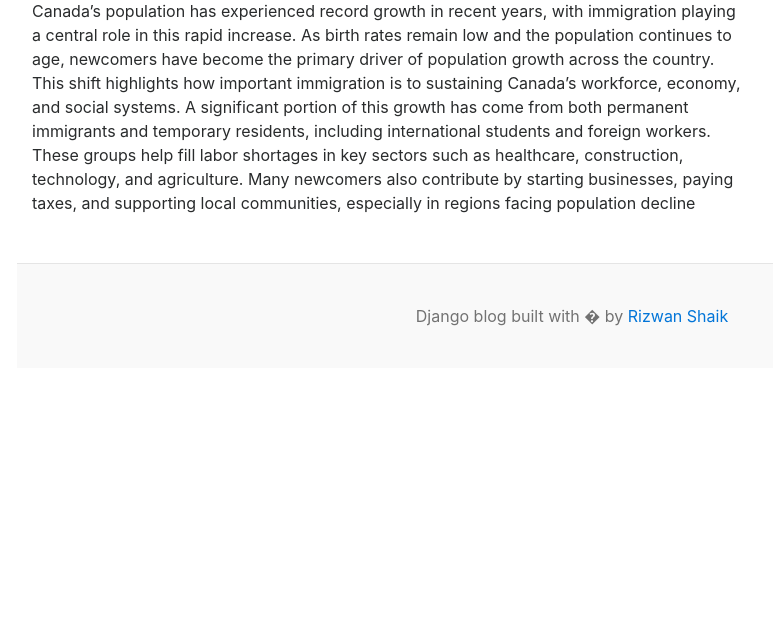
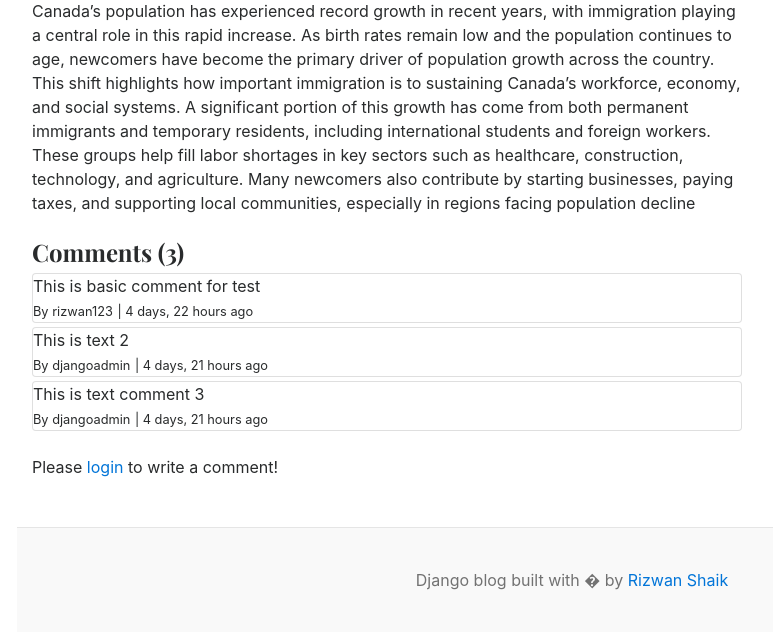
Before and after one commit to Shaikrizwan0116/django-blog, a Django app: a page that uses templates/blogs.html in a window 1280 px wide. Shown: the part 930-1562 px from the top of the page, without its empty margins (68-841 px from the left). Before the commit the page ends 1256 px from the top, so only its background shows below. Run offline with Django 5.2, Linux system fonts and the light colour scheme; data comes from the database, SQL or seed files in the repository; both versions use the stored data as it was after the commit.

Commit message:
comment feature

```diff
--- a/blog_main/views.py
+++ b/blog_main/views.py
@@ -49,7 +49,7 @@ def login(request):
             user = auth.authenticate(username=username, password=password)
             if user is not None:
                 auth.login(request, user)
-            return redirect('dashboard')
+            return redirect('home')
     form = AuthenticationForm()
     context = {
         'form': form,
--- a/blogs/admin.py
+++ b/blogs/admin.py
@@ -1,5 +1,5 @@
 from django.contrib import admin
-from .models import Category, Blog
+from .models import Category, Blog, Comment
 
 class BlogAdmin(admin.ModelAdmin):
     prepopulated_fields = {'slug': ('title',)}
@@ -9,3 +9,4 @@ class BlogAdmin(admin.ModelAdmin):
 
 admin.site.register(Category)
 admin.site.register(Blog, BlogAdmin)
+admin.site.register(Comment)
--- a/blogs/models.py
+++ b/blogs/models.py
@@ -30,3 +30,13 @@ class Blog(models.Model):
 
     def __str__(self):
         return self.title
+
+class Comment(models.Model):
+    user = models.ForeignKey(User, on_delete=models.CASCADE)
+    blog = models.ForeignKey(Blog, on_delete=models.CASCADE)
+    comment = models.TextField(max_length=250)
+    created_at = models.DateTimeField(auto_now_add=True)
+    updated_at = models.DateTimeField(auto_now=True)
+
+    def __str__(self):
+        return self.comment
--- a/blogs/views.py
+++ b/blogs/views.py
@@ -1,6 +1,6 @@
-from django.http import HttpResponse
+from django.http import HttpResponse, HttpResponseRedirect
 from django.shortcuts import render, get_object_or_404, redirect
-from .models import Blog, Category
+from .models import Blog, Category, Comment
 from django.db.models import Q
 
 def posts_by_category(request, category_id):
@@ -25,8 +25,22 @@ def posts_by_category(request, category_id):
 
 def blogs(request, slug):
     single_blog = get_object_or_404(Blog, slug=slug, status='Published')
+    if request.method == 'POST':
+        comment = Comment()
+        comment.user = request.user
+        comment.blog = single_blog
+        comment.comment = request.POST['comment']
+        comment.save()
+        return HttpResponseRedirect(request.path_info)
+
+    # comments
+    comments = Comment.objects.filter(blog=single_blog)
+    comment_count = comments.count()
+
     context = {
         'single_blog': single_blog,
+        'comments': comments,
+        'comment_count': comment_count,
     }
     return render(request, 'blogs.html', context)
 
--- a/templates/blogs.html
+++ b/templates/blogs.html
@@ -24,7 +24,39 @@
                     <p class="fs-5 mb-4">{{ single_blog.short_description}}</p>
                     <p class="fs-5 mb-4">{{ single_blog.blog_body}}</p>
 
-                    </section>
+
+                    <!-- Comment Section -->
+                    <h4>Comments ({{ comment_count }})</h4>
+                    {% if comments %}
+                        {% for comment in comments %}
+                            <div class="card mt-1">
+                                <div class="card-body">
+                                    <p class="card-text mb-0">{{ comment }}</p>
+                                    <span>
+                                        <small>By {{ comment.user }}</small>
+                                        <small>| {{ comment.created_at | timesince }} ago</small>
+                                    </span>
+                                </div>
+                            </div>
+                        {% endfor %}
+                    {% else %}
+                    No Comments yet.
+                    {% endif %}
+                    <br>
+                    <div class="form-group">
+                        {% if user.is_authenticated %}
+                        <form action="" method="POST">
+                            {% csrf_token %}
+                                <div class="form-group">
+                                    <textarea name="comment" class="form-control" placeholder="Write your comment"></textarea>
+                                    <input type="submit" value="submit" class="btn btn-primary mt-2">
+                                </div>
+                        </form>
+                        {% else %}
+                        <p>Please <span><a href="{% url 'login' %}">login</a></span> to write a comment!</p>
+                        {% endif %}
+                    </div>
+                </section>
             </article>
         </div>
         <!-- Side widgets-->
```
Also changed, not shown: blogs/migrations/0005_comment.py (added), db.sqlite3.
